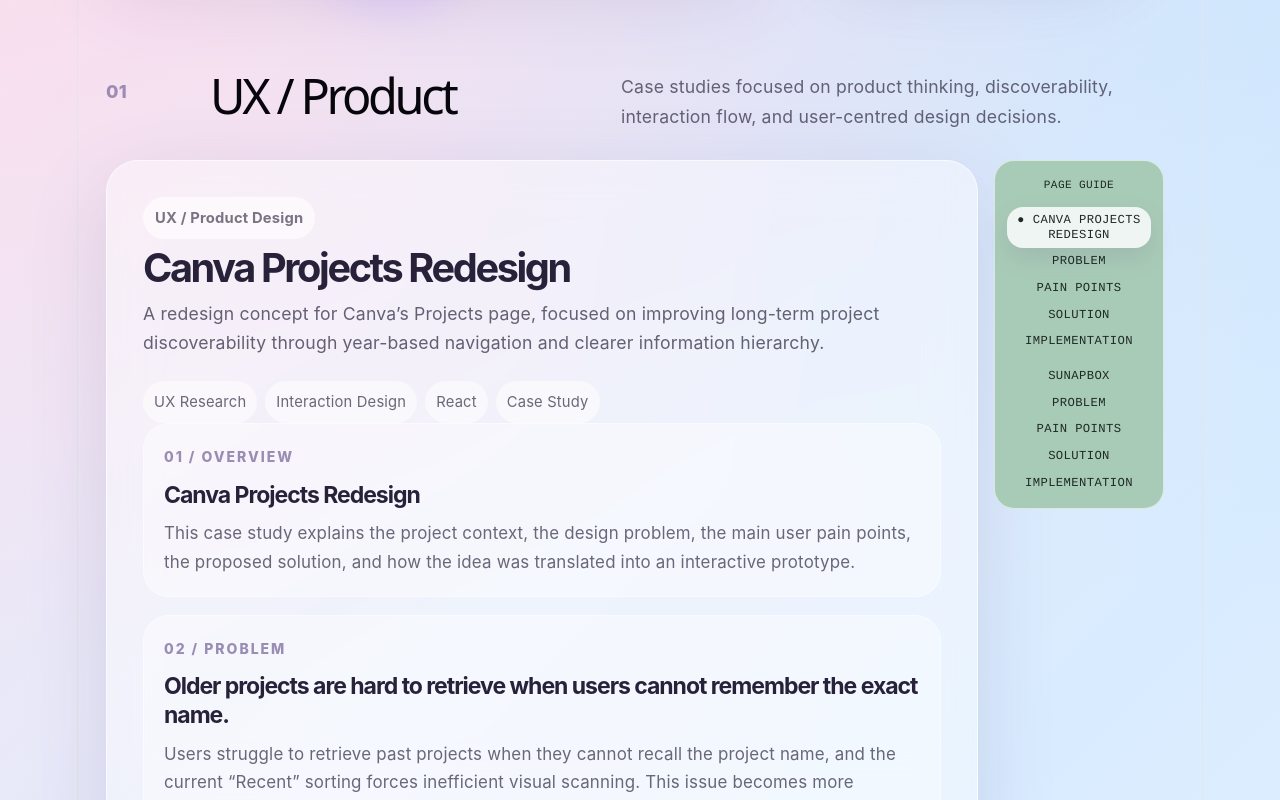
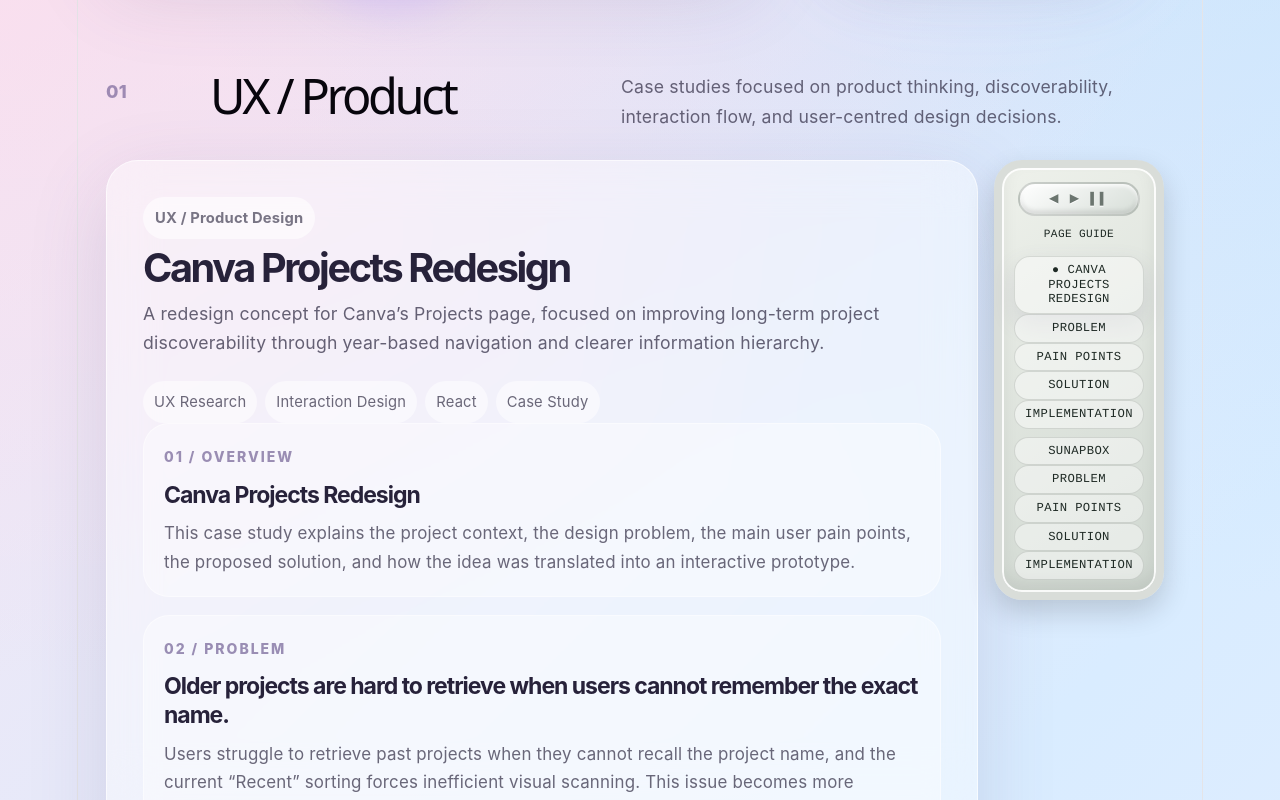
Before and after one commit to jesstasha/portfolio-2026, a React (Vite) app: page / in a window 1280 px wide. Shown: the part 724-1524 px from the top of the page. Built offline with nearby package versions, Linux system fonts and the light colour scheme.

Commit message:
Refine MP3-style page guide with LCD screen UI

```diff
--- a/src/App.css
+++ b/src/App.css
@@ -1972,3 +1972,96 @@
 .hero-section > .hero-card {
   margin-top: 100px !important;
 }
+
+
+/* MP3 player-style frame for Page Guide remote */
+.page-remote {
+  position: relative !important;
+  padding-top: 44px !important;
+  border: 2px solid rgba(57, 255, 191, 0.65) !important;
+  box-shadow:
+    0 0 0 3px rgba(255, 255, 255, 0.35),
+    0 0 18px rgba(57, 255, 191, 0.45),
+    inset 0 0 18px rgba(255, 255, 255, 0.28) !important;
+}
+
+/* top mini music-player control strip */
+.page-remote::before {
+  content: "◀  ▶  ▌▌";
+  position: absolute;
+  top: 12px;
+  left: 14px;
+  right: 14px;
+  height: 24px;
+  border-radius: 999px;
+  display: flex;
+  align-items: center;
+  justify-content: center;
+
+  font-family: "PokemonPixelFinal", "PokemonFinal", monospace !important;
+  font-size: 0.72rem;
+  letter-spacing: 0.18em;
+
+  color: #39ffbf;
+  background: rgba(255, 255, 255, 0.45);
+  border: 1.5px solid rgba(57, 255, 191, 0.8);
+  text-shadow:
+    0 0 4px #ffffff,
+    0 0 8px #39ffbf,
+    0 0 14px #00ffcc;
+  box-shadow:
+    inset 0 0 8px rgba(255, 255, 255, 0.5),
+    0 0 12px rgba(57, 255, 191, 0.55);
+}
+
+
+/* FINAL MP3 / iPod style Page Guide remote */
+.page-remote {
+  position: sticky !important;
+  top: 110px !important;
+  align-self: start !important;
+
+  padding-top: 54px !important;
+  border: 8px solid #d9ddd9 !important;
+  border-radius: 28px !important;
+  background: linear-gradient(145deg, #eef1eb, #cfd7d0) !important;
+
+  box-shadow:
+    inset 0 0 0 2px rgba(255,255,255,0.9),
+    inset 0 -10px 18px rgba(0,0,0,0.08),
+    0 12px 28px rgba(0,0,0,0.16) !important;
+}
+
+/* MP3 top control strip */
+.page-remote::before {
+  content: "◀    ▶    ▌▌";
+  position: absolute;
+  top: 14px;
+  left: 16px;
+  right: 16px;
+  height: 30px;
+
+  border-radius: 999px;
+  background: linear-gradient(145deg, #ffffff, #d7ded8);
+  border: 2px solid rgba(120, 130, 120, 0.35);
+
+  display: flex;
+  align-items: center;
+  justify-content: center;
+
+  font-family: "PokemonPixelFinal", "PokemonFinal", monospace !important;
+  font-size: 0.68rem;
+  letter-spacing: 0.16em;
+  color: #6b756f !important;
+  text-shadow: 0 1px 0 #ffffff;
+
+  box-shadow:
+    inset 0 2px 4px rgba(255,255,255,0.9),
+    inset 0 -3px 5px rgba(0,0,0,0.12);
+}
+
+/* make guide buttons feel like small screen/menu items */
+.page-remote a {
+  background: rgba(255,255,255,0.45) !important;
+  border: 1px solid rgba(80, 90, 80, 0.18) !important;
+}
```
